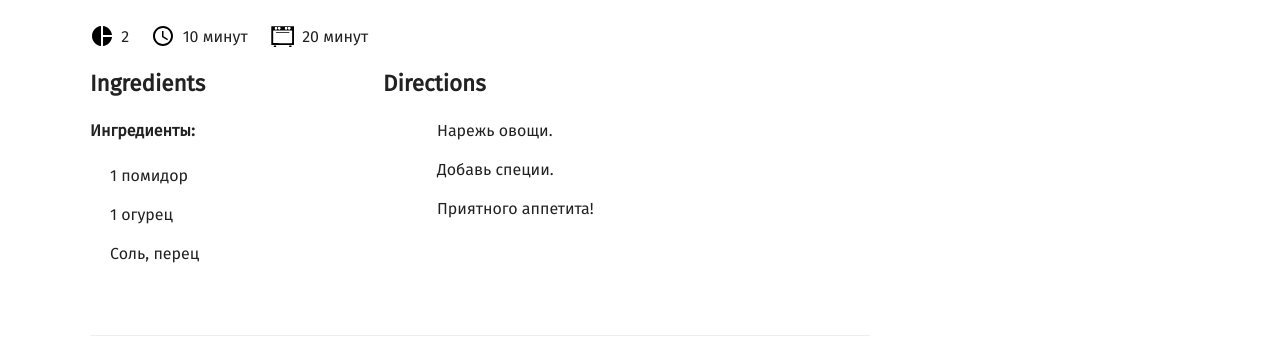
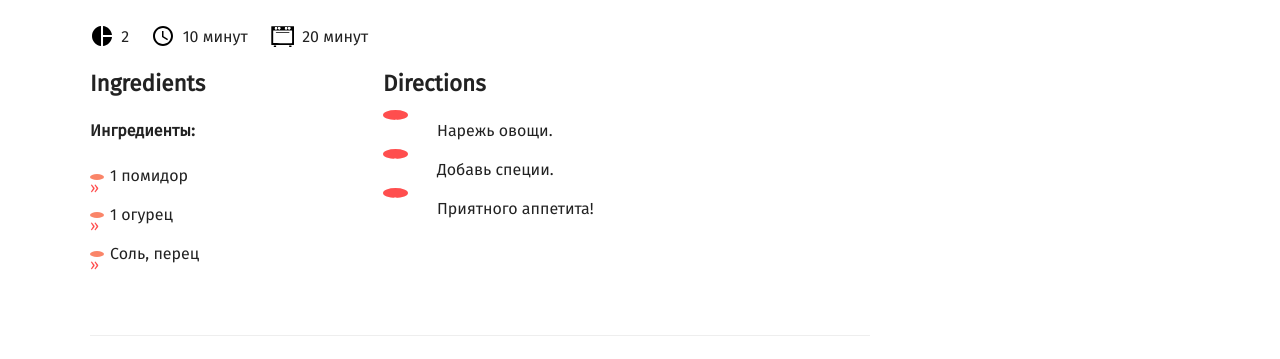
Before and after one commit to Helga1970/new-site, a Jekyll site: the page built from _recipes/2025-09-12-test-recept.md, in a window 1280 px wide. Shown: the part 1447-1806 px from the top of the page. Built offline with Jekyll 4.4.1, drawn with Linux system fonts in a browser that asks for light colours; nearby versions of some CDN libraries; some web fonts are replaced.

Commit message:
Update recipes.scss

```diff
--- a/_sass/recipes.scss
+++ b/_sass/recipes.scss
@@ -96,16 +96,16 @@
 
 .take-me .button:hover {
   background-color: #f8f8f8;
-  box-shadow: 0 6px 12px rgba(0,0,0,0.2);
+  box-shadow: 6px 12px rgba(0,0,0,0.2);
 }
 
 /* --- Стили для списков (ingredients and directions) --- */
 
-/* Убираем все стандартные маркеры у списков рецепта */
+/* Удаляем все стандартные маркеры */
 .directions ol,
 .ingredients ul {
-    list-style: none !important;
-    padding-left: 0 !important;
+    list-style: none;
+    padding-left: 0;
 }
 
 /* Скрываем любые маркеры, созданные другими правилами */
@@ -113,8 +113,8 @@
 .ingredients ul li::marker,
 .directions ol li::before,
 .ingredients ul li::before {
-    content: none !important;
-    display: none !important;
+    content: none;
+    display: none;
 }
 
 /* Базовый отступ для всех элементов списка внутри рецепта */
@@ -136,7 +136,7 @@
     background-color: #fa8569;
     border-radius: 50%;
     transform: translateY(-50%);
-    display: block !important;
+    display: block;
 }
 
 /* Добавляем тонкие оранжевые точки для ингредиентов */
@@ -150,5 +150,5 @@
     background-color: #fa8569;
     border-radius: 50%;
     transform: translateY(-50%);
-    display: block !important;
+    display: block;
 }
```
